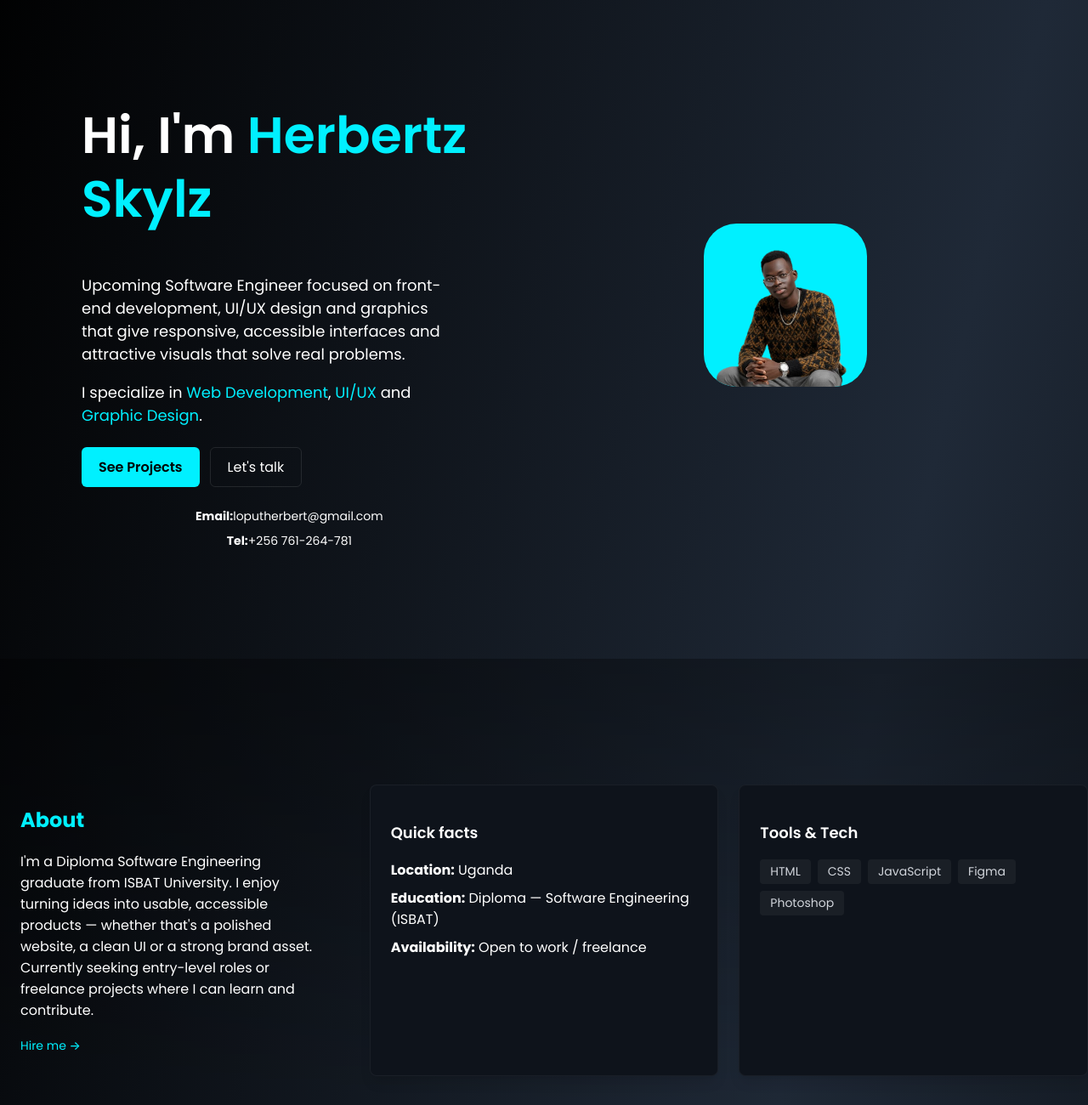
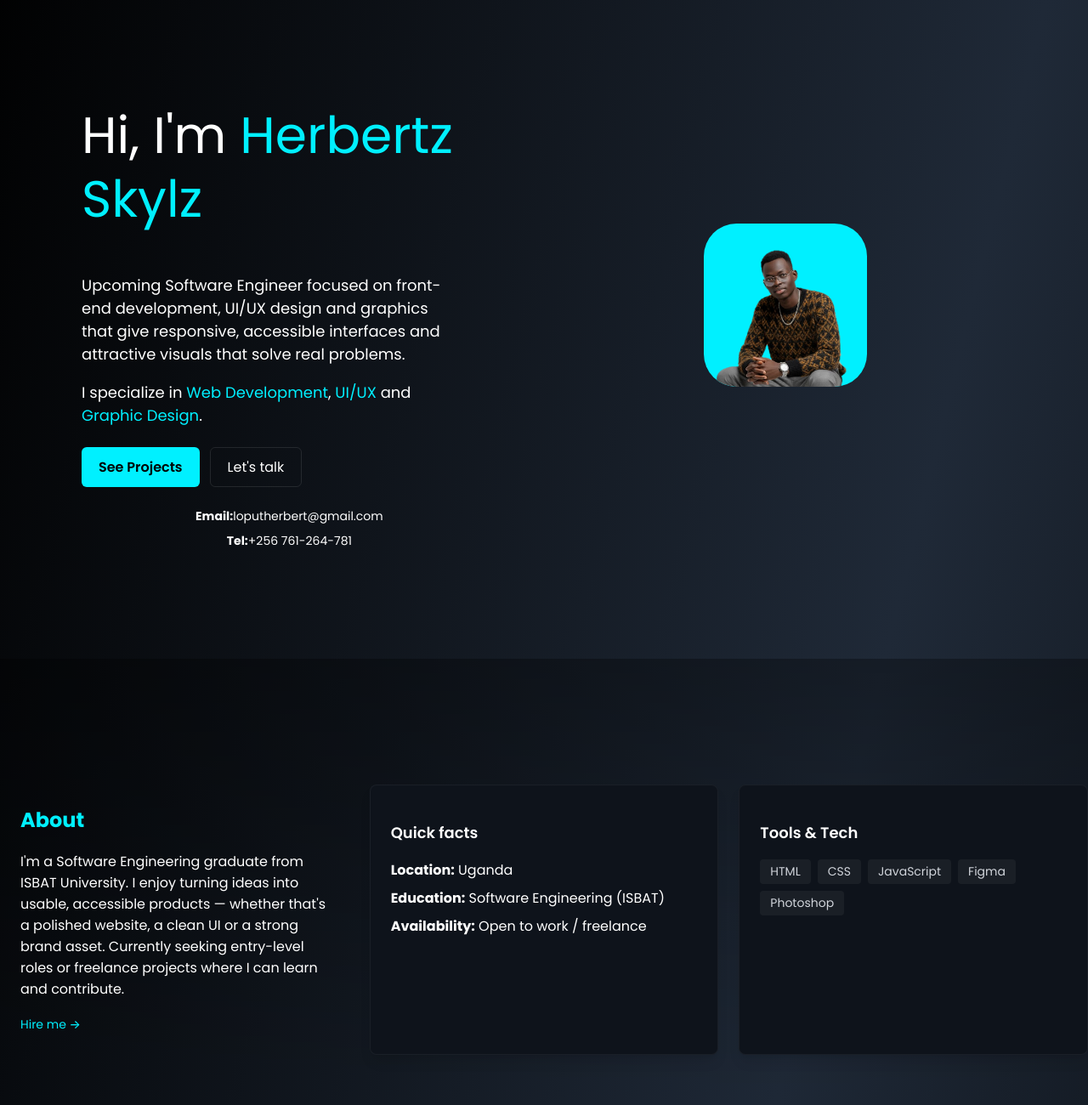
Before and after one commit to herbertzskylz/PORTFOLIO-website, a plain HTML site: page index.html in a window 1280 px wide. Shown: the part 200-1500 px from the top of the page at 85% size. Drawn offline with nearby package versions, Linux system fonts and the light colour scheme.

Commit message:
updated index

```diff
--- a/index.html
+++ b/index.html
@@ -105,7 +105,7 @@
                 <div class="about-intro fade-up">
                     <h2 class="section-title">About</h2>
                     <p class="about-text">
-                        I'm a Diploma Software Engineering graduate from ISBAT University. I enjoy turning ideas into
+                        I'm a Software Engineering graduate from ISBAT University. I enjoy turning ideas into
                         usable, accessible products — whether that's a polished website, a clean UI or a strong brand asset.
                         Currently seeking entry-level roles or freelance projects where I can learn and contribute.
                     </p>
@@ -119,7 +119,7 @@
                         <h3 class="card-title">Quick facts</h3>
                         <ul class="quick-facts-list">
                             <li><strong>Location:</strong> Uganda</li>
-                            <li><strong>Education:</strong> Diploma — Software Engineering (ISBAT)</li>
+                            <li><strong>Education:</strong> Software Engineering (ISBAT)</li>
                             <li><strong>Availability:</strong> Open to work / freelance</li>
                         </ul>
                     </div>
--- a/style.css
+++ b/style.css
@@ -341,7 +341,7 @@
 
         .hero-title {
             font-size: 1rem;
-            font-weight: 600;
+            font-weight: 500;
             line-height: 1.25;
             color: #ffffff;
         }
```
